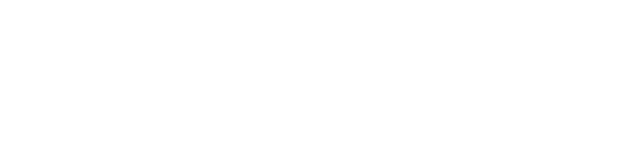
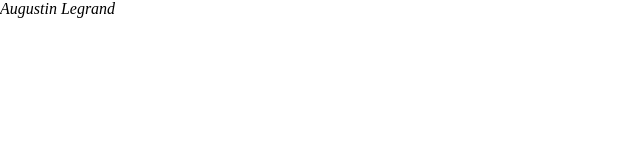
Before and after one commit to AugustinLegrand/portfolio, a website: page index.html in a window 1280 px wide. Shown: the whole page, without its empty margins (0-640 px from the left). Drawn offline with Linux system fonts and the light colour scheme.

Commit message:
Add sass

```diff
--- a/index.html
+++ b/index.html
@@ -8,6 +8,6 @@
         <link rel="stylesheet" href="./css/style.css" />
     </head>
     <body>
-
+        <p>Augustin Legrand</p>
     </body>
 </html>
--- /dev/null
+++ b/sass/main.scss
@@ -0,0 +1,6 @@
+* {
+    margin: 0;
+    padding: 0;
+    box-sizing: border-box;
+    font-style: italic;
+}
```
Also changed, not shown: package.json (added, +19 -0 lines), css/style.css, 2 other files.
